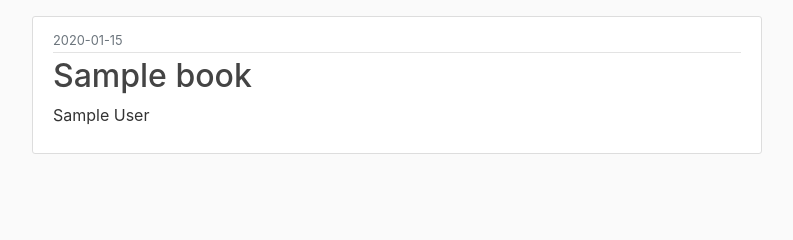
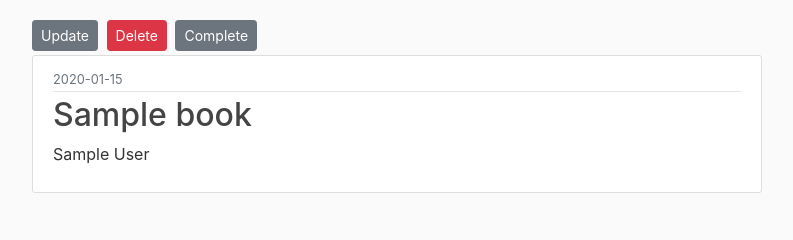
Before and after one commit to n-nikolin/flaskbook, a Flask app: a page that uses flaskbook/templates/actual_my_books.html in a window 1280 px wide. Shown: the part 128-368 px from the top of the page, without its empty margins (53-846 px from the left). Run offline with Flask 2, Linux system fonts and the light colour scheme; a user stored in the database is signed in; tables that the repository leaves empty hold one stand-in row (values such as "Sample post"); some libraries are stand-ins or nearby versions.

Commit message:
added complete button and functionality

```diff
--- a/flaskbook/routes.py
+++ b/flaskbook/routes.py
@@ -1,3 +1,5 @@
+from datetime import datetime
+
 from flask import render_template, url_for, flash, redirect, request, abort
 from flaskbook import app, db, bcrypt
 from flaskbook.forms import RegistrationForm, LoginForm, AddBookForm, UpdateAccountForm
@@ -74,6 +76,7 @@ def actual_my_books(username):
         return render_template('actual_my_books.html', books=books, user=user)
 
 
+
 # change user stuff
 @app.route('/account', methods=['GET', 'POST'])
 @login_required
@@ -129,6 +132,18 @@ def update_book(book_id):
         form.num_pages.data = book.num_pages
     return render_template('new_book.html', title='Update Book Info', form=form, legend='Update Book Info')
 
+
+@app.route('/book/<int:book_id>/complete_book', methods=['GET', 'POST'])
+@login_required
+def complete_book(book_id):
+    book = Book.query.filter_by(id = book_id).first()
+    book.date_finished = datetime.now()
+    book.complete = True
+    db.session.commit()
+
+    return redirect(url_for('my_books'))
+
+
 @app.route('/book/<int:book_id>/delete', methods=['POST'])
 @login_required
 def delete_book(book_id):
--- a/flaskbook/templates/actual_my_books.html
+++ b/flaskbook/templates/actual_my_books.html
@@ -2,6 +2,11 @@
 {% block content %}
   <h1 class="mb-3">{{ user.username }}'s books, Total: {{ books.total }}</h1>
     {% for book in books %}
+    <div>
+      <a class="btn btn-secondary btn-sm mt-1 mb-1" href="{{ url_for('update_book', book_id=book.id) }}">Update</a>
+      <button type="button" class="btn btn-danger btn-sm m-1" data-toggle="modal" data-target="#deleteModal">Delete</button>
+      <a class="btn btn-secondary btn-sm mt-1 mb-1" href="{{ url_for('complete_book', book_id=book.id) }}">Complete</a>
+    </div>
       <article class="media content-section">
         <div class="media-body">
           <div class="article-metadata">
@@ -11,5 +16,24 @@
         <p class="article-content">{{ book.author }}</p>
       </div>
     </article>
+    <!-- Modal -->
+    <div class="modal fade" id="deleteModal" tabindex="-1" role="dialog" aria-labelledby="deleteModalLabel" aria-hidden="true">
+      <div class="modal-dialog" role="document">
+        <div class="modal-content">
+          <div class="modal-header">
+            <h5 class="modal-title" id="deleteModalLabel">Delete Book?</h5>
+            <button type="button" class="close" data-dismiss="modal" aria-label="Close">
+              <span aria-hidden="true">&times;</span>
+            </button>
+          </div>
+          <div class="modal-footer">
+            <button type="button" class="btn btn-secondary" data-dismiss="modal">Close</button>
+            <form action="{{ url_for('delete_book', book_id=book.id) }}" method="POST">
+              <input class="btn btn-danger" type="submit" value="Delete">
+            </form>
+          </div>
+        </div>
+      </div>
+    </div>
   {% endfor %}
 {% endblock content %}
```
Also changed, not shown: 1 other file. Lines whose indentation alone changed are shown as unchanged.
